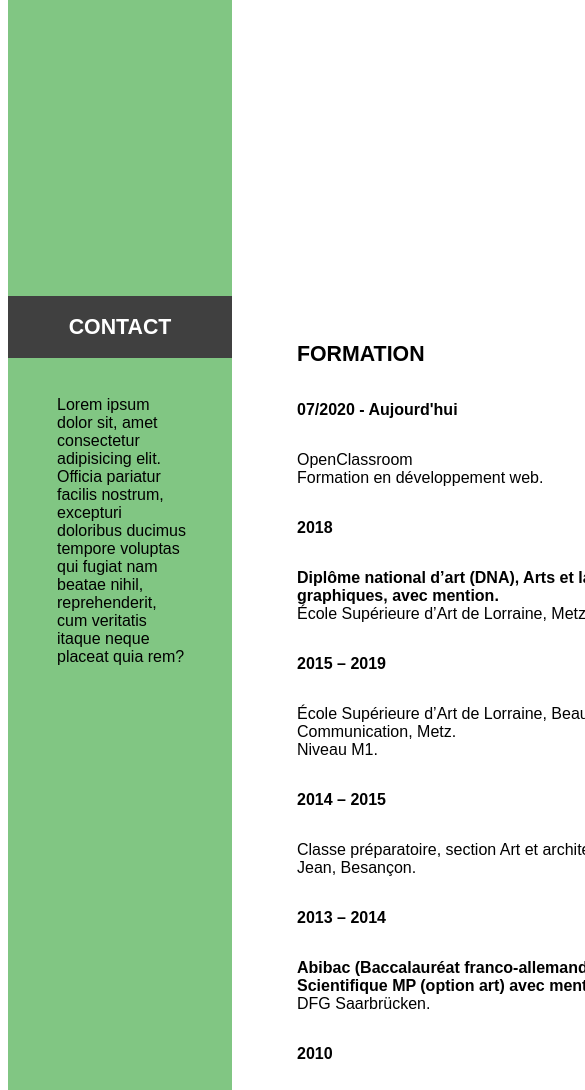
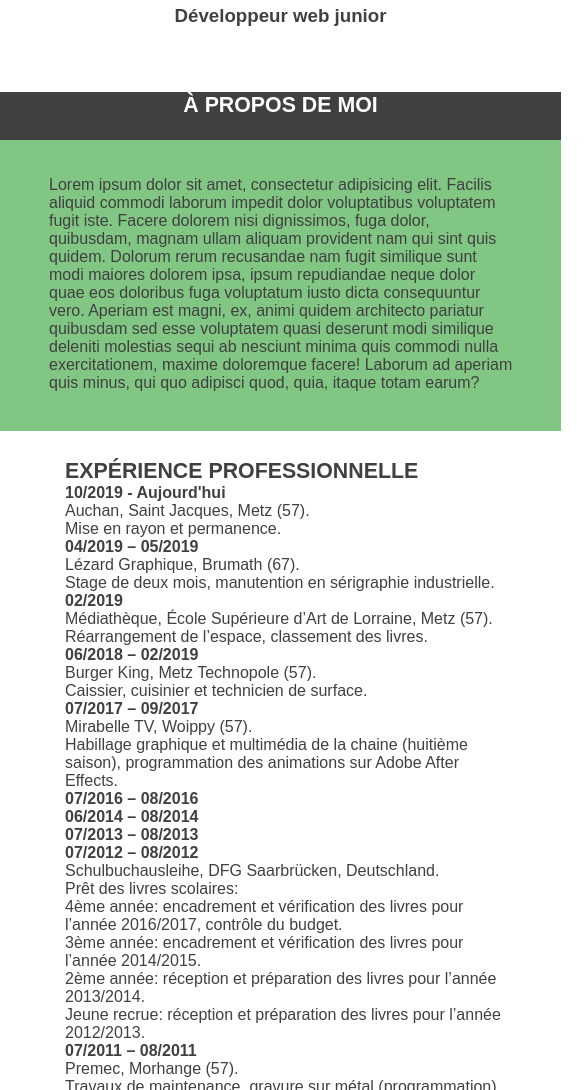
Before and after one commit to SebaldP/CurryV, a plain HTML site: page index.html in a window 390 px wide. Shown: the part 444-1534 px from the top of the page, 585 px wide, since content can reach past the window. Drawn offline with Linux system fonts and the light colour scheme.

Commit message:
Add files via upload

```diff
--- /dev/null
+++ b/css/style.css
@@ -0,0 +1,202 @@
+/* -----------------FONT----------------- */
+
+/*!
+ * Font Awesome Free 5.14.0 by @fontawesome - https://fontawesome.com
+ * License - https://fontawesome.com/license/free (Icons: CC BY 4.0, Fonts: SIL OFL 1.1, Code: MIT License)
+ */
+
+@font-face {
+   font-family: "Font_Awesome_5_Regular";
+   font-style: normal;
+   font-weight: 400;
+   src: url(../font/webfonts/fa-regular-400.eot);
+   src: url(../font/webfonts/fa-regular-400.eot?#iefix) format("embedded-opentype"),
+        url(../font/webfonts/fa-regular-400.woff2) format("woff2"),
+        url(../font/webfonts/fa-regular-400.woff) format("woff"),
+        url(../font/webfonts/fa-regular-400.ttf) format("truetype"),
+        url(../font/webfonts/fa-regular-400.svg#fontawesome) format("svg");
+}
+
+@font-face {
+  font-family: "Font_Awesome_5_Solid";
+  font-style: normal;
+  font-weight: 900;
+  src: url(../font/webfonts/fa-solid-900.eot);
+  src: url(../font/webfonts/fa-solid-900.eot?#iefix) format("embedded-opentype"),
+       url(../font/webfonts/fa-solid-900.woff2) format("woff2"),
+       url(../font/webfonts/fa-solid-900.woff) format("woff"),
+       url(../font/webfonts/fa-solid-900.ttf) format("truetype"),
+       url(../font/webfonts/fa-solid-900.svg#fontawesome) format("svg");
+}
+
+@font-face {
+  font-family: "Font_Awesome_5_Brands";
+  font-style: normal;
+  font-weight: 400;
+  src: url(../font/webfonts/fa-brands-400.eot);
+  src: url(../font/webfonts/fa-brands-400.eot?#iefix) format("embedded-opentype"),
+       url(../font/webfonts/fa-brands-400.woff2) format("woff2"),
+       url(../font/webfonts/fa-brands-400.woff) format("woff"),
+       url(../font/webfonts/fa-brands-400.ttf) format("truetype"),
+       url(../font/webfonts/fa-brands-400.svg#fontawesome) format("svg");
+}
+
+/* -----------------NORMALIZE----------------- */
+
+* {
+  padding: 0;
+  margin: 0;
+  box-sizing: border-box;
+}
+
+body{
+  font-family: "Font_Awesome_5_Regular", Arial, sans-serif;
+  font-size: 12pt;
+  color: #404040;
+}
+
+/* -----------------TITLE----------------- */
+
+h2 {
+  font-family: "Font_Awesome_5_Brands", "Font_Awesome_5_Regular", Arial, sans-serif;
+  font-size: 16pt;
+  text-transform: uppercase;
+}
+
+h1, .green {
+  font-family: "Font_Awesome_5_Solid", "Font_Awesome_5_Regular", Arial, sans-serif;
+  font-size: 26pt;
+  text-transform: uppercase;
+}
+
+.green {color:#81c683}
+
+.title_aside {
+  display: block;
+  min-height: 48px;
+  background: #404040;
+  color: white;
+  position: absolute;
+  top: 0;
+  left:0;
+  width: 100%;
+  text-align: center;
+}
+
+/* -----------------GRID----------------- */
+
+.wrapper {
+  display: grid;
+  grid-template-columns: 1fr 2.099fr;
+  grid-template-rows: 330px 1.02fr 0.169fr 1.625fr 0.237fr 0.479fr;
+  grid-template-areas:
+  	"pics name"
+  	"contact formation"
+  	"description formation"
+  	"description experiences"
+  	"description recommandation"
+    "hobbies recommandation";
+}
+
+#pics {
+  min-height: 328px;
+  background: #81c683;
+  grid-area: pics;
+  padding-top: 64px;
+  text-align: center;
+}
+
+#name {
+  background: white;
+  grid-area: name;
+  padding-left: 65px;
+  padding-top: 119px;
+}
+
+#formation {
+  background: white;
+  grid-area: formation;
+  padding: 27px 54px 51px 65px;
+}
+
+#experiences {
+  background: white;
+  grid-area: experiences;
+  padding: 27px 54px 51px 65px;;
+}
+
+#recommandation {
+  background: white;
+  grid-area: recommandation;
+  padding: 27px 54px 51px 65px;
+}
+
+#description {
+  background: #81c683;
+  grid-area: description;
+  padding: 84px 46px 39px 49px;
+  position: relative;
+}
+
+#hobbies {
+  background: #81c683;
+  grid-area: hobbies;
+  padding: 84px 46px 39px 49px;
+  position: relative;
+}
+
+#contact {
+  background: #81c683;
+  grid-area: contact;
+  padding: 84px 46px 39px 49px;
+  position: relative;
+}
+
+/* -----------------FLEXBOX----------------- */
+
+.containerA, .containerB {
+  display: flex;
+  flex-direction: row;
+  flex-wrap: wrap;
+}
+
+.date {
+  min-width: 182px;
+}
+
+.event {
+  min-width: 442px;
+  margin-left: minmax(30px, 26,8%);
+}
+
+
+/* -----------------MEDIA QUERRIES----------------- */
+
+@media only screen and (max-width: 850px) {
+
+  .wrapper {
+    grid-template-columns: 1fr;
+    grid-template-rows: repeat(8, auto);
+    grid-template-areas:
+      "pics"
+      "name"
+      "description"
+      "experiences"
+      "formation"
+      "recommandation"
+      "hobbies"
+      "contact";
+  }
+
+  .containerA, .containerB {
+    display:flex;
+    flex-direction: column;
+  }
+
+  #name {
+    background: white;
+    grid-area: name;
+    padding: 65;
+    text-align: center;
+  }
+}
--- a/index.html
+++ b/index.html
@@ -1,83 +1,169 @@
-<html>
+<html lang="fr">
+
 <head>
 	<meta charset="UTF-8" />
 	<title>Sebald Pauer</title>
-	<link rel="shortcut icon" type="image/x-icon" href="images/monogramme.jpg" /> <!--Mettre l'icône d'onglet -->
-	<link rel="stylesheet" href="style.css" />
+	<link rel="shortcut icon" type="image/x-icon" href="images/monogramme.jpg" />
+	<!--Mettre l'icône d'onglet -->
+	<meta name="viewport" content="width=device-width, initial-scale=1.0">
+	<link rel="stylesheet" href="css/style.css" />
 </head>
+
 <body>
 	<div class="wrapper">
 		<div id="pics">
 			<a href="images/id_grandformat.jpg"><img src="images/id_petitformat.jpg"></a>
 		</div>
-		<div id="name"><h1><span class="green">Sebald</span> Pauer</h1><br />
-		<span class="sous_titre">Développeur web junior</span>
+		<div id="name">
+			<h1><span class="green">Sebald</span> Pauer</h1><br />
+			<h3 class="subtitle">Développeur web junior</h3>
 		</div>
 		<aside id="description">
-			<div class="titre">
-				<h2>à propos de moi</h2>
-			</div>
-			<p>Lorem ipsum dolor sit amet, consectetur adipisicing elit. Facilis aliquid commodi laborum impedit dolor voluptatibus voluptatem fugit iste. Facere dolorem nisi dignissimos, fuga dolor, quibusdam, magnam ullam aliquam provident nam qui sint quis quidem. Dolorum rerum recusandae nam fugit similique sunt modi maiores dolorem ipsa, ipsum repudiandae neque dolor quae eos doloribus fuga voluptatum iusto dicta consequuntur vero. Aperiam est magni, ex, animi quidem architecto pariatur quibusdam sed esse voluptatem quasi deserunt modi similique deleniti molestias sequi ab nesciunt minima quis commodi nulla exercitationem, maxime doloremque facere! Laborum ad aperiam quis minus, qui quo adipisci quod, quia, itaque totam earum?</p>
+			<h2 class="title_aside">à propos de moi</h2>
+			<p>Lorem ipsum dolor sit amet, consectetur adipisicing elit. Facilis aliquid commodi laborum impedit dolor
+				voluptatibus voluptatem fugit iste. Facere dolorem nisi dignissimos, fuga dolor, quibusdam, magnam ullam
+				aliquam provident nam qui sint quis quidem. Dolorum rerum recusandae nam fugit similique sunt modi
+				maiores dolorem ipsa, ipsum repudiandae neque dolor quae eos doloribus fuga voluptatum iusto dicta
+				consequuntur vero. Aperiam est magni, ex, animi quidem architecto pariatur quibusdam sed esse voluptatem
+				quasi deserunt modi similique deleniti molestias sequi ab nesciunt minima quis commodi nulla
+				exercitationem, maxime doloremque facere! Laborum ad aperiam quis minus, qui quo adipisci quod, quia,
+				itaque totam earum?</p>
 		</aside>
 		<section id="formation">
 			<h2>Formation</h2>
 			<div class="containerA">
-				<div class="date"><p><strong>07/2020 - Aujourd'hui</strong></p></div>
-				<div class="event"><p>OpenClassroom<br />Formation en développement web.</p></div>
-				<div class="date"><p><strong>2018</strong></p></div>
-				<div class="event"><p><strong>Diplôme national d’art (DNA), Arts et langages graphiques, avec mention.</strong><br />École Supérieure d’Art de Lorraine, Metz.</p></div>
-				<div class="date"><p><strong>2015 – 2019</strong></p></div>
-				<div class="event"><p>École Supérieure d’Art de Lorraine, Beaux-Arts, section Communication, Metz.<br /> Niveau M1.</p></div>
-				<div class="date"><p><strong>2014 – 2015</strong></p></div>
-				<div class="event"><p>Classe préparatoire, section Art et architecture, Lycée Saint Jean, Besançon.</p></div>
-				<div class="date"><p><strong>2013 – 2014</strong></p></div>
-				<div class="event"><p><strong>Abibac (Baccalauréat franco-allemand), section Scientifique MP (option art) avec mention.</strong><br />DFG Saarbrücken.</p></div>
-				<div class="date"><p><strong>2010</strong></p></div>
-				<div class="event"><p><strong>Brevet des Collèges.</strong><br />DFG Saarbrücken.</p></div>
-				<div class="date"><p><strong>2008 – 2014</strong></p></div>
-				<div class="event"><p>Lycée franco-allemand de Sarrebruck, DFG Saarbrücken, Deutschland.</p></div>
+				<div class="date">
+					<p><strong>07/2020 - Aujourd'hui</strong></p>
+				</div>
+				<div class="event">
+					<p>OpenClassroom<br />Formation en développement web.</p>
+				</div>
+				<div class="date">
+					<p><strong>2018</strong></p>
+				</div>
+				<div class="event">
+					<p><strong>Diplôme national d’art (DNA), Arts et langages graphiques, avec
+							mention.</strong><br />École Supérieure d’Art de Lorraine, Metz.</p>
+				</div>
+				<div class="date">
+					<p><strong>2015 – 2019</strong></p>
+				</div>
+				<div class="event">
+					<p>École Supérieure d’Art de Lorraine, Beaux-Arts, section Communication, Metz.<br /> Niveau M1.</p>
+				</div>
+				<div class="date">
+					<p><strong>2014 – 2015</strong></p>
+				</div>
+				<div class="event">
+					<p>Classe préparatoire, section Art et architecture, Lycée Saint Jean, Besançon.</p>
+				</div>
+				<div class="date">
+					<p><strong>2013 – 2014</strong></p>
+				</div>
+				<div class="event">
+					<p><strong>Abibac (Baccalauréat franco-allemand), section Scientifique MP (option art) avec
+							mention.</strong><br />DFG Saarbrücken.</p>
+				</div>
+				<div class="date">
+					<p><strong>2010</strong></p>
+				</div>
+				<div class="event">
+					<p><strong>Brevet des Collèges.</strong><br />DFG Saarbrücken.</p>
+				</div>
+				<div class="date">
+					<p><strong>2008 – 2014</strong></p>
+				</div>
+				<div class="event">
+					<p>Lycée franco-allemand de Sarrebruck, DFG Saarbrücken, Deutschland.</p>
+				</div>
 			</div>
 		</section>
 		<section id="experiences">
 			<h2>Expérience professionnelle</h2>
 			<div class="containerA">
-				<div class="date"><p><strong>10/2019 - Aujourd'hui</strong></p></div>
-				<div class="event"><p>Auchan, Saint Jacques, Metz (57).<br />Mise en rayon et permanence.</p></div>
-				<div class="date"><p><strong>04/2019 – 05/2019</strong></p></div>
-				<div class="event"><p>Lézard Graphique, Brumath (67).<br />Stage de deux mois, manutention en sérigraphie industrielle.</p></div>
-				<div class="date"><p><strong>02/2019</strong></p></div>
-				<div class="event"><p>Médiathèque, École Supérieure d’Art de Lorraine, Metz (57).<br />Réarrangement de l’espace, classement des livres.</p></div>
-				<div class="date"><p><strong>06/2018 – 02/2019</strong></p></div>
-				<div class="event"><p>Burger King, Metz Technopole (57).<br />Caissier, cuisinier et technicien de surface.</p></div>
-				<div class="date"><p><strong>07/2017 – 09/2017</strong></p></div>
-				<div class="event"><p>Mirabelle TV, Woippy (57).<br />Habillage graphique et multimédia de la chaine (huitième saison), programmation des animations sur Adobe After Effects.</p></div>
-				<div class="date"><p><strong>07/2016 – 08/2016<br />06/2014 – 08/2014<br />07/2013 – 08/2013<br />07/2012 – 08/2012</strong></p></div>
-				<div class="event"><p>Schulbuchausleihe, DFG Saarbrücken, Deutschland.<br />Prêt des livres scolaires:<br />4ème année: encadrement et vérification des livres pour l’année 2016/2017, contrôle du budget.<br />3ème année: encadrement et vérification des livres pour l’année 2014/2015.<br />2ème année: réception et préparation des livres pour l’année 2013/2014.<br />Jeune recrue: réception et préparation des livres pour l’année 2012/2013.</p></div>
-				<div class="date"><p><strong>07/2011 – 08/2011</strong></p></div>
-				<div class="event"><p>Premec, Morhange (57).<br />Travaux de maintenance, gravure sur métal (programmation), assistance.</p></div>
-				<div class="date"><p><strong>05/2010</strong></p></div>
-				<div class="event"><p>Allgaier GmbH, Uhingen, Deutschland.<br />Stage d’un mois en entreprise automobile.</p></div>
+				<div class="date">
+					<p><strong>10/2019 - Aujourd'hui</strong></p>
+				</div>
+				<div class="event">
+					<p>Auchan, Saint Jacques, Metz (57).<br />Mise en rayon et permanence.</p>
+				</div>
+				<div class="date">
+					<p><strong>04/2019 – 05/2019</strong></p>
+				</div>
+				<div class="event">
+					<p>Lézard Graphique, Brumath (67).<br />Stage de deux mois, manutention en sérigraphie industrielle.
+					</p>
+				</div>
+				<div class="date">
+					<p><strong>02/2019</strong></p>
+				</div>
+				<div class="event">
+					<p>Médiathèque, École Supérieure d’Art de Lorraine, Metz (57).<br />Réarrangement de l’espace,
+						classement des livres.</p>
+				</div>
+				<div class="date">
+					<p><strong>06/2018 – 02/2019</strong></p>
+				</div>
+				<div class="event">
+					<p>Burger King, Metz Technopole (57).<br />Caissier, cuisinier et technicien de surface.</p>
+				</div>
+				<div class="date">
+					<p><strong>07/2017 – 09/2017</strong></p>
+				</div>
+				<div class="event">
+					<p>Mirabelle TV, Woippy (57).<br />Habillage graphique et multimédia de la chaine (huitième saison),
+						programmation des animations sur Adobe After Effects.</p>
+				</div>
+				<div class="date">
+					<p><strong>07/2016 – 08/2016<br />06/2014 – 08/2014<br />07/2013 – 08/2013<br />07/2012 –
+							08/2012</strong></p>
+				</div>
+				<div class="event">
+					<p>Schulbuchausleihe, DFG Saarbrücken, Deutschland.<br />Prêt des livres scolaires:<br />4ème année:
+						encadrement et vérification des livres pour l’année 2016/2017, contrôle du budget.<br />3ème
+						année: encadrement et vérification des livres pour l’année 2014/2015.<br />2ème année: réception
+						et préparation des livres pour l’année 2013/2014.<br />Jeune recrue: réception et préparation
+						des livres pour l’année 2012/2013.</p>
+				</div>
+				<div class="date">
+					<p><strong>07/2011 – 08/2011</strong></p>
+				</div>
+				<div class="event">
+					<p>Premec, Morhange (57).<br />Travaux de maintenance, gravure sur métal (programmation),
+						assistance.</p>
+				</div>
+				<div class="date">
+					<p><strong>05/2010</strong></p>
+				</div>
+				<div class="event">
+					<p>Allgaier GmbH, Uhingen, Deutschland.<br />Stage d’un mois en entreprise automobile.</p>
+				</div>
 			</div>
 		</section>
 		<section id="recommandation">
-			<h2 style="text-transform: uppercase;">Recommandations</h2>
+			<h2>Recommandations</h2>
 			<div class="containerB">
-				<div>Lorem, ipsum dolor sit amet consectetur adipisicing elit. Doloribus eos ab commodi consequatur nesciunt sit necessitatibus accusamus magni! Quis inventore provident, fugit voluptatum dolor velit accusantium ipsa ducimus fugiat molestias.</div>
-				<div>Lorem ipsum dolor sit amet consectetur adipisicing elit. Ducimus, incidunt veritatis facilis ullam nobis consequatur dolores at provident. Voluptatum natus est obcaecati repudiandae eius beatae veritatis quasi facilis, necessitatibus libero?</div>
+				<div>Lorem, ipsum dolor sit amet consectetur adipisicing elit. Doloribus eos ab commodi consequatur
+					nesciunt sit necessitatibus accusamus magni! Quis inventore provident, fugit voluptatum dolor velit
+					accusantium ipsa ducimus fugiat molestias.</div>
+				<div>Lorem ipsum dolor sit amet consectetur adipisicing elit. Ducimus, incidunt veritatis facilis ullam
+					nobis consequatur dolores at provident. Voluptatum natus est obcaecati repudiandae eius beatae
+					veritatis quasi facilis, necessitatibus libero?</div>
 			</div>
 		</section>
 		<aside id="hobbies">
-			<div class="titre">
-				<h2 style="text-transform: uppercase;">Loisirs</h2>
-			</div>
-			<p>Lorem ipsum dolor sit amet consectetur adipisicing elit. Aut dolor sapiente exercitationem doloribus provident quibusdam autem voluptate officiis sunt tempora placeat error consectetur eius eveniet labore molestias, vel neque nostrum.</p>
+			<h2 class="title_aside">Loisirs</h2>
+			<p>Lorem ipsum dolor sit amet consectetur adipisicing elit. Aut dolor sapiente exercitationem doloribus
+				provident quibusdam autem voluptate officiis sunt tempora placeat error consectetur eius eveniet labore
+				molestias, vel neque nostrum.</p>
 		</aside>
 		<footer id="contact">
-			<div class="titre">
-				<h2 style="text-transform: uppercase;">Contact</h2>
-			</div>
-			<p>Lorem ipsum dolor sit, amet consectetur adipisicing elit. Officia pariatur facilis nostrum, excepturi doloribus ducimus tempore voluptas qui fugiat nam beatae nihil, reprehenderit, cum veritatis itaque neque placeat quia rem?</p>
+			<h2 class="title_aside">Contact</h2>
+			<p>Lorem ipsum dolor sit, amet consectetur adipisicing elit. Officia pariatur facilis nostrum, excepturi
+				doloribus ducimus tempore voluptas qui fugiat nam beatae nihil, reprehenderit, cum veritatis itaque
+				neque placeat quia rem?</p>
 		</footer>
 	</div>
 </body>
+
 </html>
```
